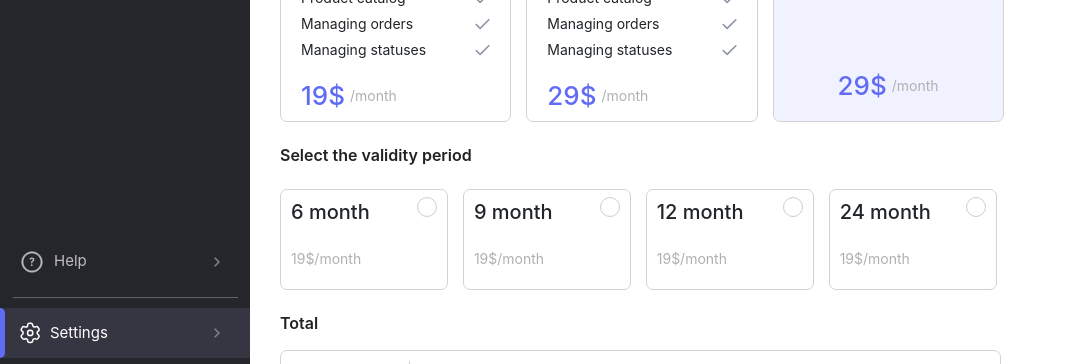
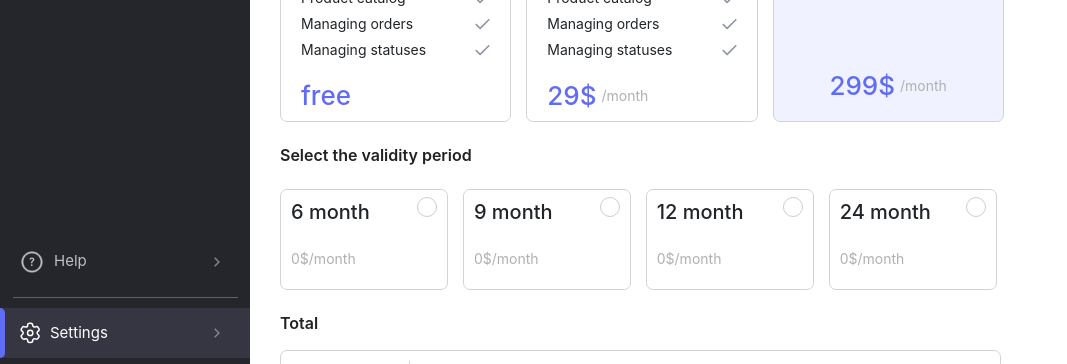
Before and after one commit to turarowich/techno, a Vue app in the folder views/frontend/: page /settings in a window 1280 px wide. Both pictures are taken after a click on the item "Prices". Shown: the part 422-786 px from the top of the page, without its empty margins (0-1067 px from the left). Built offline with nearby package versions, Linux system fonts and the light colour scheme; the HTML template or start-up script is replaced by a standard one.

Commit message:
api request

```diff
--- a/views/frontend/src/components/catalog/Catalog.vue
+++ b/views/frontend/src/components/catalog/Catalog.vue
@@ -357,19 +357,19 @@ name: "Catalog",
       })
 
     },
-    getProducts: function () {
-        console.log("here")
-        this.axios.get(this.url('getProducts'))
-            .then((response) => {
-                console.log(response.data)
-                console.log("here")
-                this.products = response.data
-            })
-    },
+    // getProducts: function () {
+    //     console.log("here")
+    //     this.axios.get(this.url('getProducts'))
+    //         .then((response) => {
+    //             console.log(response.data)
+    //             console.log("here")
+    //             this.products = response.data
+    //         })
+    // },
   },
   mounted(){
     this.allCategory()
-    this.getProducts()
+
     this.renderPaginationList()
   },
   watch: {
--- a/views/frontend/src/components/settings/prices/Price.vue
+++ b/views/frontend/src/components/settings/prices/Price.vue
@@ -5,7 +5,7 @@
   <div class="container-fluid pl-0">
     <div class="row">
       <div class="col-lg-3 pr-0">
-        <div class="card-price">
+        <div class="card-price"  id="one" @click="addClassFree">
           <div class="price-head d-flex align-items-center mb-4">
             <img class="price-img" src="../../../assets/icons/start-setting.svg">
             <h1 class="price-title">Start</h1>
@@ -24,13 +24,12 @@
             </ul>
           </div>
           <div class="price-foot d-flex align-items-center">
-            <h1>19$</h1>
-            <span>/month</span>
+            <h1>free</h1>
           </div>
         </div>
       </div>
-      <div class="col-lg-3 pr-0">
-        <div class="card-price">
+      <div  class="col-lg-3 pr-0">
+        <div class="card-price"  @click="addClassStart" id="two">
           <div class="price-head d-flex align-items-center mb-4">
             <img class="price-img " src="../../../assets/icons/pro.svg">
             <h1 class="price-title">Pro</h1>
@@ -55,7 +54,7 @@
         </div>
       </div>
       <div class="col-lg-3 pr-0">
-        <div class="card-price app d-flex align-items-center justify-content-center">
+        <div @click="addClassApp" id="three" class="card-price app d-flex align-items-center justify-content-center">
             <div class="text-center">
               <img class="mb-2 app-img" src="../../../assets/icons/app.svg">
               <h3>+ App</h3>
@@ -64,7 +63,7 @@
               </p>
             </div>
           <div class="price-foot app-foot d-flex align-items-center">
-            <h1>29$</h1>
+            <h1>299$</h1>
             <span>/month</span>
           </div>
         </div>
@@ -73,61 +72,21 @@
     </div>
 
     <h3 class="cashback-sub-title mb-4 mt-4">Select the validity period</h3>
-    <div class="row month">
-      <div class="col-3 pr-0">
-        <div class="validity-period">
+    <div class="row month mb-4">
+      <div class="col-3 pr-0"  v-for="price in prices" :key="price.id"  >
+        <div class="validity-period" @click="checkBlock(price.id)">
           <div class="d-flex justify-content-between align-items-center mb-4">
-            <h3 class="validity-title">6 month</h3>
+            <h3 class="validity-title">{{price.month}} month</h3>
             <div class="round">
-              <input type="checkbox" id="checkbox" />
-              <label for="checkbox"></label>
-          </div>
-          </div>
-          <div class="valid-desc">19$/month</div>
-        </div>
-      </div>
-
-      <div class="col-3 pr-0">
-        <div class="validity-period">
-          <div class="d-flex justify-content-between align-items-center mb-4">
-            <h3 class="validity-title">9 month</h3>
-            <div class="round">
-              <input type="checkbox" id="checkbox2" />
-              <label for="checkbox2"></label>
+              <input type="checkbox" :id="`id${price.id}`" >
+              <label :for="`id${price.id}`"></label>
             </div>
           </div>
-          <div class="valid-desc">19$/month</div>
-        </div>
-      </div>
-
-      <div class="col-3 pr-0">
-        <div class="validity-period">
-          <div class="d-flex justify-content-between align-items-center mb-4">
-            <h3 class="validity-title">12 month</h3>
-            <div class="round">
-              <input type="checkbox" id="checkbox3" />
-              <label for="checkbox3"></label>
-            </div>
-          </div>
-          <div class="valid-desc">19$/month</div>
-        </div>
-      </div>
-
-      <div class="col-3 pr-0">
-        <div class="validity-period mb-4 " v-on:click="checkBlock">
-          <div class="d-flex justify-content-between align-items-center mb-4">
-            <h3 class="validity-title">24 month</h3>
-            <div class="round">
-              <input type="checkbox" id="checkbox4" />
-              <label for="checkbox4"></label>
-            </div>
-          </div>
-          <div class="valid-desc">19$/month</div>
+          <div class="valid-desc"><span class="valid-desc-price">{{price.price}}</span>$/month</div>
         </div>
       </div>
     </div>
-
-      <h3 class="cashback-sub-title mb-3">Total</h3>
+    <h3 class="cashback-sub-title mb-3">Total</h3>
       <div class="total justify-content-between d-flex align-items-center">
         <div class="total-price d-flex ">
           <div class="total-left">
@@ -136,7 +95,7 @@
           </div>
           <div>
             <p class="valid-desc">To be paid:</p>
-            <h3>57$</h3>
+            <h3>{{tobePaid}}$</h3>
           </div>
         </div>
         <div>
@@ -151,15 +110,55 @@
 <script>
 export default {
 name: "Price",
+  data(){
+      return{
+        prices:[
+          {id:1 ,month:6, price:0},
+          {id:2 ,month:9, price:0},
+          {id:3 ,month:12, price:0},
+          {id:4 ,month:24, price:0},
+        ],
+        checked:true,
+        tobePaid:0
+      }
+  },
 
-methods:{
-  checkBlock(){
-    var bools = false
-    this.$('#checkbox4').prop('checked',!bools)
-    bools = true
+  methods:{
+    addClassFree() {
+    this.$$('#two').removeClass('active');
+    this.$$('#three').removeClass('active');
+    this.$$('#one').addClass('active');
+      this.prices.map(price=>{
+        return price.price = 0
+      })
+    },
+    addClassStart() {
+      this.$$('#one').removeClass('active');
+      this.$$('#three').removeClass('active');
+      this.$$('#two').addClass('active')
+      this.prices.map(price=>{
+       return price.price = price.month * 29
+      })
+    },
+    addClassApp() {
+    this.$$('#two').removeClass('active');
+      this.$$('#one').removeClass('active');
+      this.$$('#three').addClass('active');
+      this.prices.map(price=>{
+        return price.price = price.month * 299;
+      })
+    },
+    checkBlock(id){
+      this.prices.map(price=>{
+        if(price.id === id){
+          // this.$$('#id'+id).prop('checked',this.checked)
+          this.tobePaid = price.price;
+        }
+      })
+    }
+  },
 
-  }
-  }
+
 
 
 }
@@ -170,7 +169,6 @@ methods:{
   width: 76.6%;
 }
 .price{
-
   padding-bottom: 50px;
 }
 .price-img{
@@ -188,7 +186,9 @@ methods:{
 }
 .card-price:hover{
   border: 1px solid #616CF5;
-
+}
+.card-price.active{
+  border: 1px solid #616CF5;
 }
 .app{
   background: #F0F2FF;
--- a/views/frontend/src/main.js
+++ b/views/frontend/src/main.js
@@ -15,24 +15,13 @@ import Swal from "sweetalert2";
 import $ from 'jquery';
 import moment from 'moment';
 import Lightpick from 'lightpick'
-// import {createStore}  from 'vuex';
 import axios from "axios";
-// import User from './store/user';
-
-// axios.defaults.baseURL = 'http://localhost/8080/';
-
-// const store = createStore({
-//     modules:{
-//         user:User
-//     }
-// })
 
 
 
 const app = createApp(App)
 app.use(router)
-// app.use(store)
-let token = "eyJhbGciOiJIUzI1NiIsInR5cCI6IkpXVCJ9.eyJpZCI6IjYwMmY2ZmNhYzM5ZTMwNzNjZWMwNWI3ZiIsImlhdCI6MTYxNjU3MjY1OCwiZXhwIjoxNjE2NjU5MDU4fQ.ZkdjBzgxo1JaRIBN8NHDCNui7YPxyWuAfeDCFjO2M7c"
+let token = "eyJhbGciOiJIUzI1NiIsInR5cCI6IkpXVCJ9.eyJpZCI6IjYwNWYwNDM4YmEyMThlNDA5MjZhZDA1MSIsImRiIjoibG95Z2lmdDYwNWYwNDM4YmEyMThlNDA5MjZhZDA1MSIsImlhdCI6MTYxNjgzOTczNiwiZXhwIjoxNjE2OTI2MTM2fQ.6Oa1u-tWuITaQKpCg8USZgkYOmN7nHoU7WsfrC1qknk"
 
 const ax = axios.create({
     timeout: 1000,
@@ -49,7 +38,7 @@ app.config.globalProperties.$moment = moment;
 app.config.globalProperties.$lightpick = Lightpick;
 app.config.globalProperties.$$ = $
 app.config.globalProperties.axios = ax
-app.config.globalProperties.$api = "http://localhost:8080/api";
+app.config.globalProperties.$api = "http://localhost:8443/api";
 
 app.config.globalProperties.url = function (main, id = null, search = null) {
     let additional = '/'
@@ -60,6 +49,7 @@ app.config.globalProperties.url = function (main, id = null, search = null) {
         additional += '?' + search[0] + '=' + search[1]
     }
     return this.$api + '/' + main + additional
+
 }
 app.config.globalProperties.formToJson = function (formData) {
     let obj = {}
@@ -81,7 +71,6 @@ app.config.globalProperties.formToJson = function (formData) {
 
     return obj
 }
-
 app.config.globalProperties.clearForm = function (formData) {
     $(formData).find(':radio, :checkbox').removeAttr('checked').end()
         .find('textarea, :text, select').val('')
@@ -124,8 +113,7 @@ app.config.globalProperties.$warningAlert = function (text){
             showClass:{
                 popup: 'animate__animated animate__zoomIn'
             }
-        }
-    )
+        } )
 }
 app.config.globalProperties.$informationAlert = function(text){
     Swal.fire({
--- a/views/frontend/src/modals/catalog/add-product/AddProduct.vue
+++ b/views/frontend/src/modals/catalog/add-product/AddProduct.vue
@@ -103,7 +103,6 @@ name: "AddProduct",
     let form_data = this.formToJson($('.add-product'))
     let form = new FormData()
     form.append("name", form_data.name)
-    form.append("descriptiom", form_data.descriptiom)
     this.axios.post(this.url('addProduct'), form)
         .then((response) => {
             console.log("success", response)
```
Also changed, not shown: 1 other file (tests, documents, lock files or other folders).
